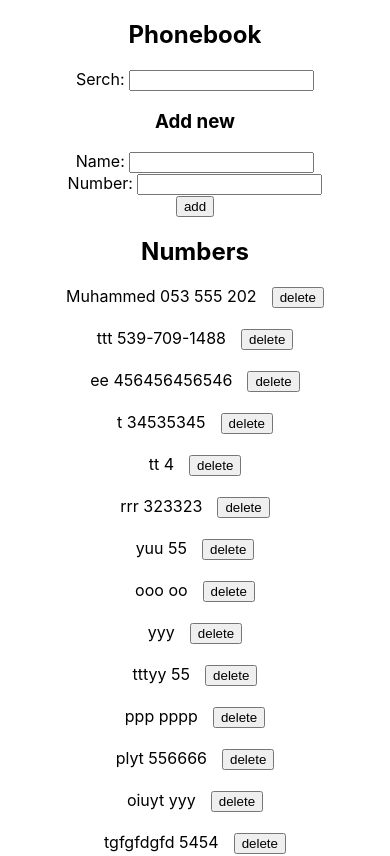
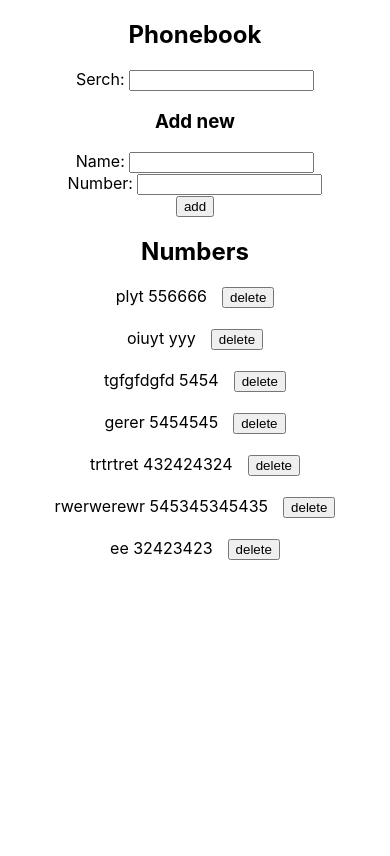
Before and after one commit to m-aljamal/fullstackopen, a React (Create React App) app in the folder part_2/phonebook/: page / in a window 390 px wide. Shown: the top 856 px of the page. Built offline with nearby package versions, Linux system fonts and the light colour scheme; data requests are answered from the project's data file.

Commit message:
phonebook step11

```diff
--- a/part_2/phonebook/db.json
+++ b/part_2/phonebook/db.json
@@ -1,60 +1,5 @@
 {
   "persons": [
-    {
-      "name": "Muhammed",
-      "number": "053 555 202",
-      "id": 2
-    },
-    {
-      "name": "ttt",
-      "number": "539-709-1488",
-      "id": 3
-    },
-    {
-      "name": "ee",
-      "number": "456456456546",
-      "id": 4
-    },
-    {
-      "name": "t",
-      "number": "34535345",
-      "id": 5
-    },
-    {
-      "name": "tt",
-      "number": "4",
-      "id": 6
-    },
-    {
-      "name": "rrr",
-      "number": "323323",
-      "id": 7
-    },
-    {
-      "name": "yuu",
-      "number": "55",
-      "id": 8
-    },
-    {
-      "name": "ooo",
-      "number": "oo",
-      "id": 9
-    },
-    {
-      "name": "",
-      "number": "yyy",
-      "id": 10
-    },
-    {
-      "name": "tttyy",
-      "number": "55",
-      "id": 11
-    },
-    {
-      "name": "ppp",
-      "number": "pppp",
-      "id": 12
-    },
     {
       "name": "plyt",
       "number": "556666",
@@ -84,6 +29,11 @@
       "name": "rwerwerewr",
       "number": "545345345435",
       "id": 18
+    },
+    {
+      "name": "ee",
+      "number": "32423423",
+      "id": 19
     }
   ]
 }
--- a/part_2/phonebook/src/App.css
+++ b/part_2/phonebook/src/App.css
@@ -2,7 +2,10 @@
   text-align: center;
 }
 
-.add, .update {
+.add,
+.update,
+.remove,
+.delete {
   color: #4caf50;
   font-size: 1.3rem;
   background: #f7f1f1;
@@ -11,7 +14,15 @@
   border: 2px solid #4caf50;
   padding: 7px;
 }
-.update{
+.update {
   color: #4b67e2;
   border: 2px solid #4b67e2;
 }
+.remove {
+  color: #e24e4e;
+  border: 2px solid #e24e4e;
+}
+.delete {
+  color: #e27d4e;
+  border: 2px solid #e27d4e;
+}
--- a/part_2/phonebook/src/App.js
+++ b/part_2/phonebook/src/App.js
@@ -43,7 +43,7 @@ function App() {
           );
           addMessage(`Number updated ${number}`, "update");
         } catch (error) {
-          console.log(error);
+         addMessage(`Contact for ${name} has already been removed from server`, 'remove')
         }
       }
     } else {
@@ -71,6 +71,7 @@ function App() {
         .remove(id)
         .then(() => {
           setPersons(persons.filter((person) => person.id !== id));
+          addMessage(`removed ${name}`, "delete")
         })
         .catch((err) => {
           console.log(err);
--- a/part_2/phonebook/src/components/Message.js
+++ b/part_2/phonebook/src/components/Message.js
@@ -2,7 +2,7 @@ import React from "react";
 
 const Message = ({ message: { message, type } }) => {
   return (
-    <div className={type === "add" ? "add" : "update" ? "update" : "remove"}>
+    <div className={type }>
       {message}
     </div>
   );
```
